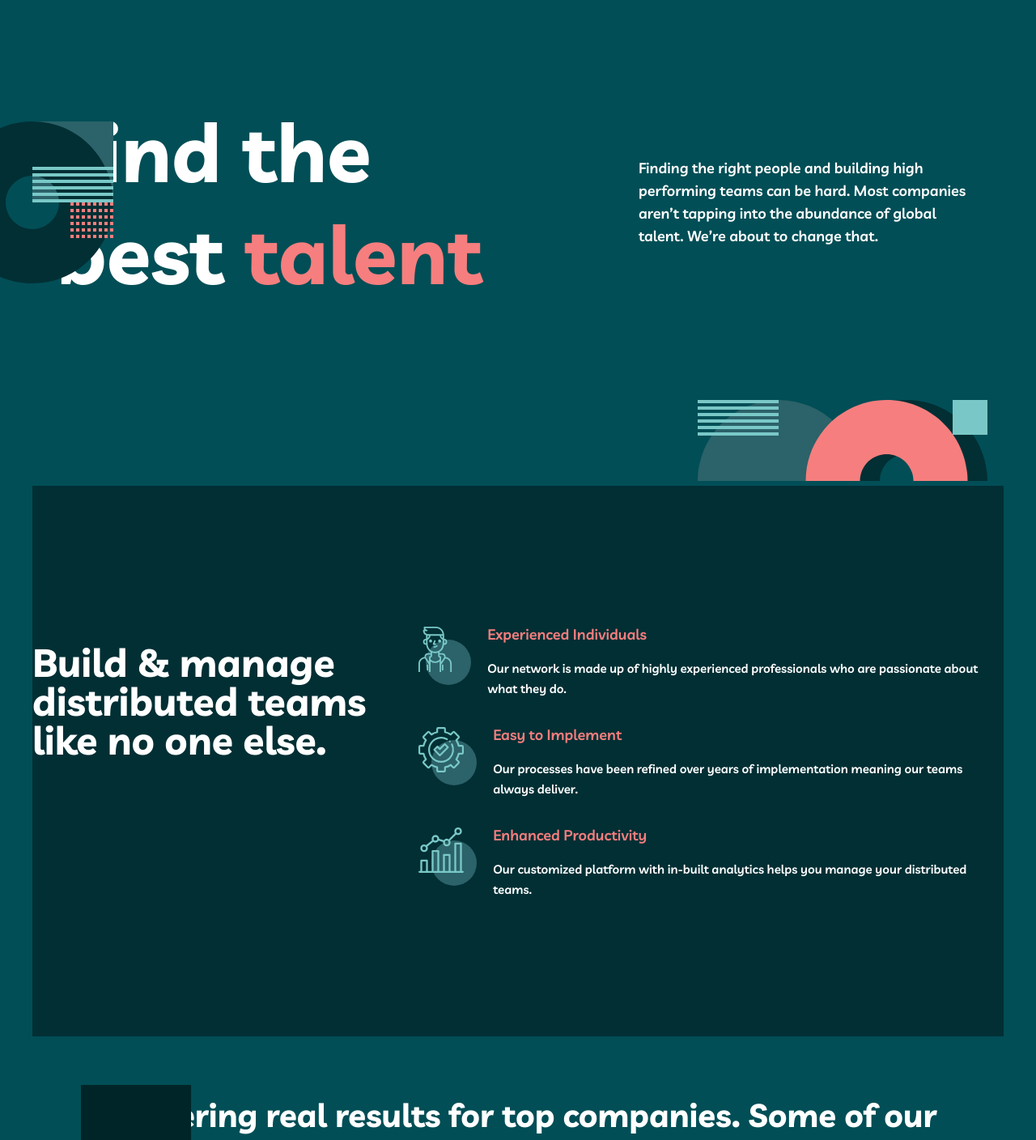
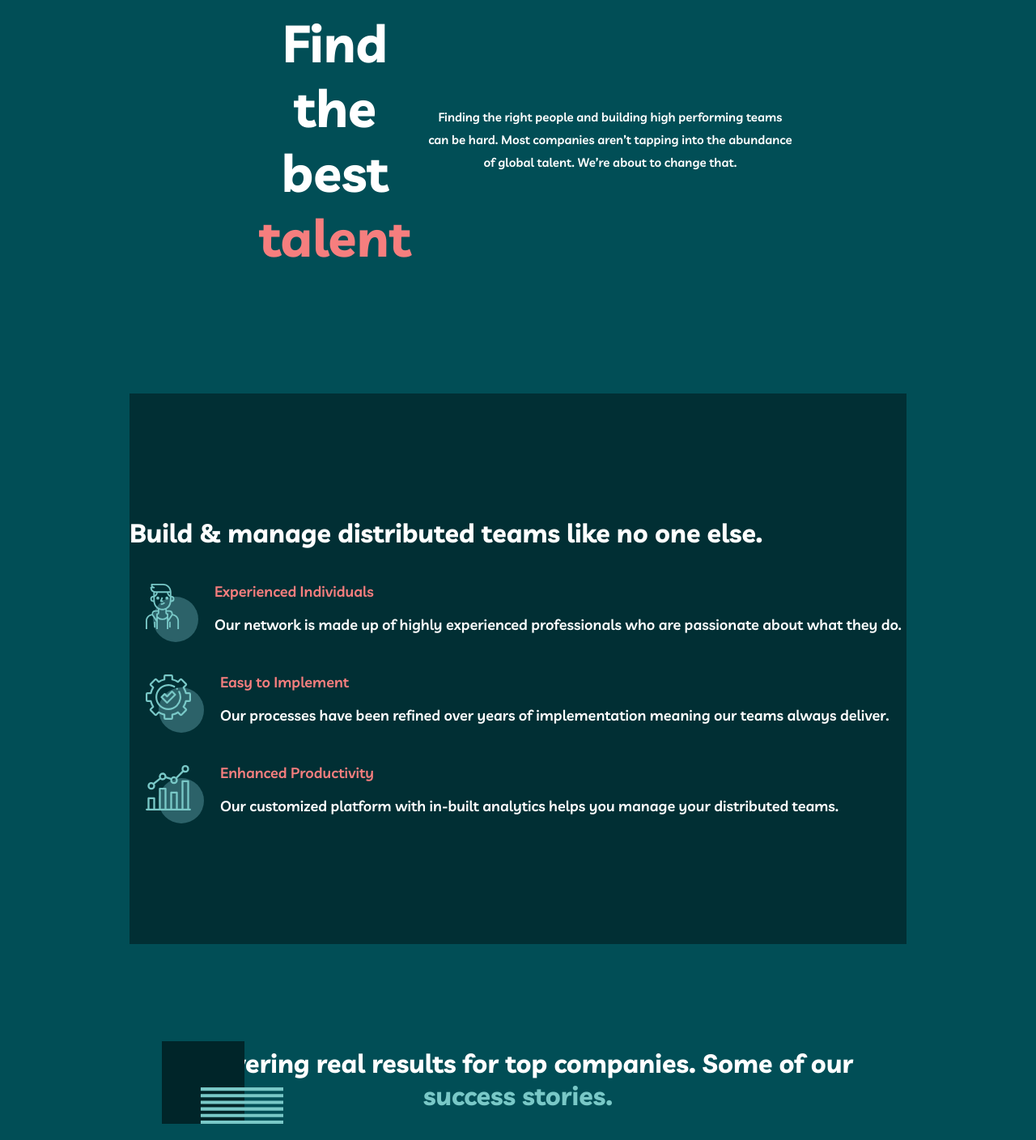
Before and after one commit to AdirGamil/website-react, a React (Vite) app: page / in a window 1280 px wide. Shown: the part 180-1588 px from the top of the page at 81% size. Built offline with nearby package versions, Linux system fonts and the light colour scheme.

Commit message:
Update layout

```diff
--- a/src/RootCmp.jsx
+++ b/src/RootCmp.jsx
@@ -9,9 +9,9 @@ import { AppFooter } from './cmps/AppFooter.jsx'
 export function RootCmp() {
   return (
     <Router>
-      <div className="main-container-root">
+      <div className="main-layout">
         <AppHeader />
-        <main className="main-layout">
+        <main>
           <HeroSection />
           <Skills />
           <Reviews />
--- a/src/assets/styles/basics/layout.scss
+++ b/src/assets/styles/basics/layout.scss
@@ -1,23 +1,45 @@
-.main-container-root {
+$layout-padding: 40px;
+
+.main-layout {
   display: grid;
-  grid-template-columns:
-    minmax(var(--layout-padding), 1fr)
-    minmax(auto, var(--max-width))
-    minmax(var(--layout-padding), 1fr);
+  grid-template-columns: 1fr;
+  grid-template-rows: auto 1fr auto;
   min-height: 100vh;
-  grid-template-rows: auto 1fr auto;
+
+  @media (min-width: 320px) {
+    grid-template-columns: 1fr;
+    grid-gap: rem($layout-padding);
+  }
+
+  @media (min-width: 641px) {
+    grid-template-columns: minmax(rem($layout-padding), 1fr) minmax(
+        auto,
+        rem(960px)
+      ) minmax(rem($layout-padding), 1fr);
+  }
+
+  @media (min-width: 1281px) {
+    grid-template-columns: minmax(rem($layout-padding), 1fr) minmax(
+        auto,
+        rem(2360px)
+      ) minmax(rem($layout-padding), 1fr);
+  }
 
   > * {
-    &:not(.full) {
-      grid-column: 2;
+    grid-column: 2;
+  }
+
+  main {
+    display: grid;
+    grid-template-rows: auto;
+    grid-gap: rem(40px);
+
+    @media (min-width: 768px) {
+      grid-gap: rem(60px);
     }
 
-    &.full {
-      grid-column: 1 / -1;
+    @media (min-width: 1024px) {
+      grid-gap: rem(80px);
     }
   }
 }
-
-.narrow-page {
-  --max-width: 960px;
-}
--- a/src/assets/styles/cmps/AppHeader.scss
+++ b/src/assets/styles/cmps/AppHeader.scss
@@ -12,9 +12,6 @@
     align-items: center;
     gap: 15px;
 
-    .logo {
-    }
-
     .ul-info {
       display: flex;
       list-style: none;
@@ -25,5 +22,4 @@
       }
     }
   }
-
 }
--- a/src/assets/styles/cmps/Banner.scss
+++ b/src/assets/styles/cmps/Banner.scss
@@ -25,7 +25,7 @@
       height: auto;
     }
 
-    @media (min-width: 768px) {
+    @media (min-width: 641px) {
       .banner {
         padding: rem(40px);
       }
@@ -44,7 +44,7 @@
       }
     }
 
-    @media (min-width: 1024px) {
+    @media (min-width: 1281px) {
       .banner {
         padding: rem(60px);
       }
--- a/src/assets/styles/cmps/HeroSection.scss
+++ b/src/assets/styles/cmps/HeroSection.scss
@@ -1,3 +1,4 @@
+
 .hero-section {
   display: flex;
   flex-direction: column;
@@ -16,7 +17,7 @@
 
   .hero-container {
     display: flex;
-    flex-direction: column;
+    flex-direction: row;
     align-items: center;
     text-align: center;
 
@@ -43,58 +44,36 @@
     margin: auto;
   }
 
-  @media (min-width: 768px) {
-    flex-direction: row;
-    height: rem(500px);
-
-    .hero-left-icon {
-      display: block;
-      width: rem(150px);
-      height: rem(150px);
-      position: absolute;
-      left: rem(-100px);
-    }
-
+  @media (min-width: 641px) {
     .hero-container {
-      display: grid;
-      grid-template-columns: auto auto;
-      gap: rem(100px);
-      text-align: left;
+      width: 680px;
 
       .hero-title-container {
         .hero-title {
           font-size: rem(64px);
         }
       }
-
-      .hero-text-container {
-        .hero-text {
-          font-size: rem(15px);
-          line-height: rem(28px);
-        }
-      }
     }
 
     .hero-right-icon {
       width: rem(250px);
-      left: auto;
       top: 38rem;
-      z-index: -1;
       right: rem(20px);
-      transform: none;
     }
   }
 
-  @media (min-width: 1024px) {
-    height: rem(700px);
+  @media (min-width: 1281px) {
+    min-height: rem(700px);
 
     .hero-left-icon {
+      display: block;
+      position: absolute;
+      left: -15%;
       width: rem(200px);
       height: rem(200px);
     }
 
     .hero-container {
-      max-width: 1140px;
       .hero-title-container {
         .hero-title {
           font-size: rem(100px);
@@ -102,19 +81,16 @@
       }
 
       .hero-text-container {
-        display: flex;
-        flex-direction: column;
-        justify-content: space-around;
-
         .hero-text {
           font-size: rem(18px);
-          line-height: rem(28px);
         }
       }
     }
 
     .hero-right-icon {
       width: rem(358px);
+      top: auto; /* Reset top for large screens */
+      bottom: rem(20px); /* Align with bottom padding */
     }
   }
 }
--- a/src/assets/styles/cmps/Reviews.scss
+++ b/src/assets/styles/cmps/Reviews.scss
@@ -72,9 +72,7 @@
     height: auto;
   }
 
-  @media (min-width: 768px) {
-    padding: rem(40px);
-
+  @media (min-width: 641px) {
     .review-left-icon {
       top: rem(40px);
       left: rem(40px);
@@ -115,15 +113,17 @@
     }
   }
 
-  @media (min-width: 1024px) {
+  @media (min-width: 1281px) {
     .review-left-icon {
-      top: rem(60px);
-      left: rem(60px);
+      z-index: -2;
+      top: rem(-11px);
+      left: rem(-1px);
       width: rem(200px);
     }
 
     .reviews {
       .review-title {
+        max-width: rem(930px);
         font-size: rem(40px);
         line-height: rem(48px);
       }
@@ -134,7 +134,7 @@
 
         .review {
           .quote-icon {
-            width: rem(40px);
+            width: rem(60px);
           }
 
           .review-text {
@@ -150,8 +150,9 @@
     }
 
     .review-right-icon {
-      bottom: rem(60px);
-      right: rem(60px);
+      z-index: -2;
+      bottom: rem(-1px);
+      right: rem(-1px);
       width: rem(200px);
     }
   }
--- a/src/assets/styles/cmps/Skills.scss
+++ b/src/assets/styles/cmps/Skills.scss
@@ -43,12 +43,9 @@
       height: 50px;
     }
 
-    @media (min-width: 768px) {
+    @media (min-width: 641px) {
 
-      .skills-container {
-        display: flex;
-        flex-direction: column;
-      }
+
 
       .skills-header-container {
         .skills-header-title {
@@ -78,7 +75,7 @@
       }
     }
 
-    @media (min-width: 1024px) {
+    @media (min-width: 1281px) {
 
         .skills-container {
             display: flex;
--- a/src/assets/styles/setup/variables.scss
+++ b/src/assets/styles/setup/variables.scss
@@ -11,11 +11,3 @@ $sec-accent: #79c8c7; // Rapture Blue
 $sec-deep: #004047; // Deep Jungle Green
 $sec-state: #012f34; // Sacramento State Green
 $sec-dark: #002529; // Dark Green
-
-// Breakpoints
-
-:root {
-  --layout-padding: 40px;
-  --max-width: 2360px;
-  --padded-max-width: calc(var(--max-width) + (var(--layout-padding) * 2));
-}
--- a/src/cmps/HeroSection.jsx
+++ b/src/cmps/HeroSection.jsx
@@ -1,5 +1,5 @@
 import HeroRightIcon from '../assets/images/bg-pattern-home-2.svg'
-import HeroLeftIcon from '../assets/images/bg-pattern-about-2-contact-1.svg'
+import HeroLeftIcon from '../assets/images/bg-pattern-home-1.svg'
 
 export function HeroSection() {
   return (
```
